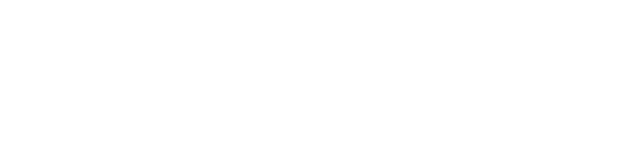
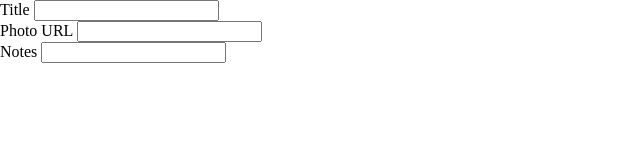
Before and after one commit to mosesr-kim/code-journal, a website: page index.html in a window 1280 px wide. Shown: the whole page, without its empty margins (0-640 px from the left). Drawn offline with Linux system fonts and the light colour scheme.

Commit message:
added a form creating a journal entry to the div[data-view='entry-form']

```diff
--- a/index.html
+++ b/index.html
@@ -15,12 +15,24 @@
   <link rel="stylesheet" href="css/styles.css">
 </head>
 <body>
-  <div data-view="entry-form">
   <header>
   </header>
   <main>
   </main>
+  <form action="" class="entry-form">
+    <div data-view="entry-form">
+      <label for="title">Title</label>
+      <input type="text" name="title" id="title">
     </div>
+    <div data-view="entry-form">
+      <label for="photoURL">Photo URL</label>
+      <input type="text" name="photoURL" id="photoURL">
+    </div>
+    <div data-view="entry-form">
+      <label for="notes">Notes</label>
+      <input type="text" name="notes" id="notes">
+    </div>
+  </form>
 <script src="js/data.js"></script>
   <script src="js/main.js"></script>
 </body>
```
Lines whose indentation alone changed are shown as unchanged.
